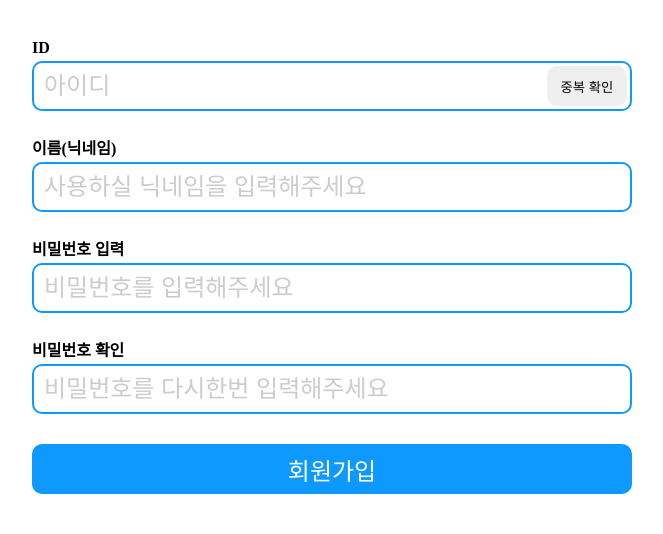
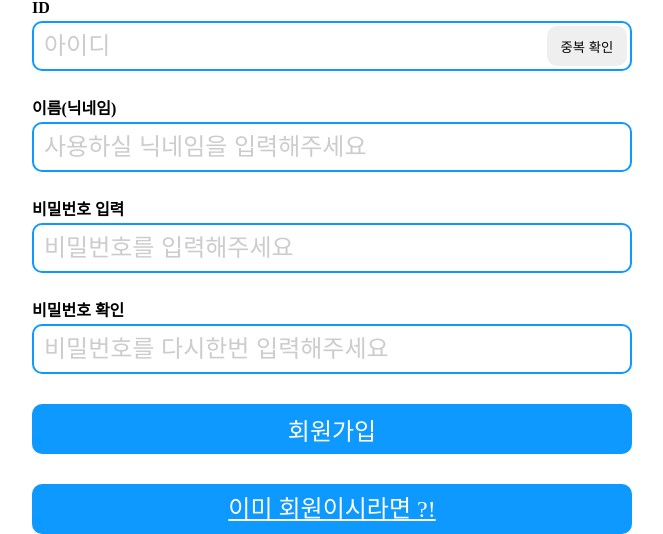
Before and after one commit to yoonion/tour-look-project, a Flask app: page /signup in a window 1280 px wide. Shown: the part 324-858 px from the top of the page, without its empty margins (308-971 px from the left). Before the commit the page ends 818 px from the top, so only its background shows below. Run offline with Flask 3, Linux system fonts and the light colour scheme.

Commit message:
Feat: 회원가입 페이지 url입력 제외 완성

```diff
--- a/static/signup.css
+++ b/static/signup.css
@@ -65,6 +65,7 @@
   font-size: 24px;
 }
 .main-container .login {
+  display: block;
   width: 600px;
   height: 50px;
   border-radius: 10px;
@@ -72,4 +73,7 @@
   color: #fff;
   border: none;
   font-size: 24px;
+  margin-top: 30px;
+  text-align: center;
+  line-height: 50px;
 }
--- a/static/signup.js
+++ b/static/signup.js
@@ -1,7 +1,7 @@
 const duplicationBtn = document.getElementById("duplication");
 const newUserId = document.getElementById("user_id");
 
-const idDuplicationCheck = () => {
+const idDuplicationCheck = (userId) => {
   fetch("/url 입력", {
     method: "POST",
     // headers: {},
@@ -12,5 +12,6 @@
 };
 
 duplicationBtn.addEventListener("click", () => {
-  // idDuplicationCheck()
+  userId = newUserId.value;
+  idDuplicationCheck(userId);
 });
--- a/templates/login.html
+++ b/templates/login.html
@@ -4,11 +4,10 @@
     <meta charset="UTF-8" />
     <meta name="viewport" content="width=device-width, initial-scale=1.0" />
     <title>Document</title>
-    <link rel="stylesheet" href="reset.css" />
+    <link rel="stylesheet" href="../static/reset.css" />
   </head>
   <body>
     <img src="/" alt="투어룩 로고" />
-
     <h2>Login</h2>
     <form action="/login" method="POST">
       <div>
--- a/templates/signup.html
+++ b/templates/signup.html
@@ -42,6 +42,7 @@
         </div>
         <button type="submit">회원가입</button>
       </form>
+      <a href="/login" class="login">이미 회원이시라면 ?!</a>
     </div>
   </body>
 </html>
```
